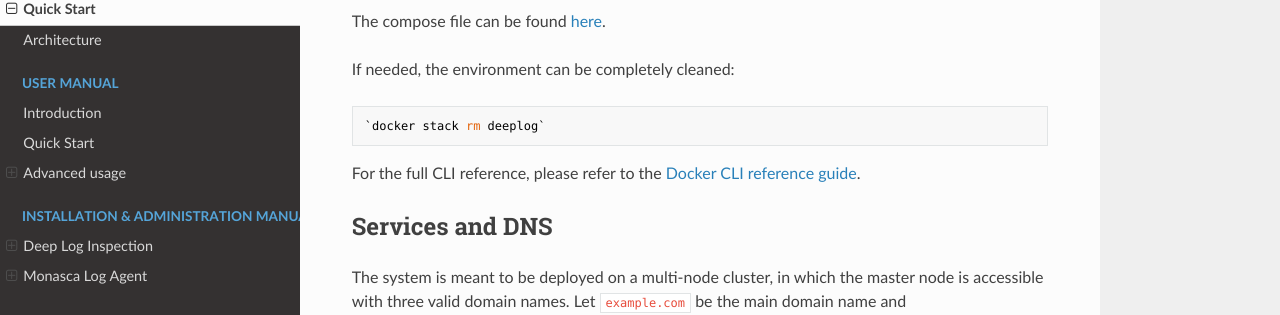
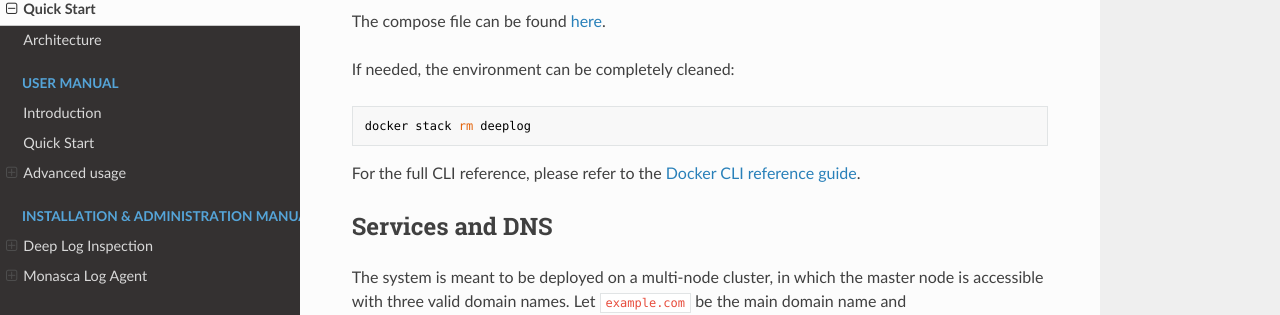
Before and after one commit to martel-innovate/deep-log-inspection, an MkDocs documentation site: the page built from doc/quickstart.md, in a window 1280 px wide and 900 px high, scrolled down 527 px. Shown: the part 141-456 px from the top of the window. Built offline with MkDocs 1.6.1, drawn with Linux system fonts in a browser that asks for light colours; nearby versions of some CDN libraries; old or Windows-style settings are respelled for this version of MkDocs.

Commit message:
removed unnecessary quotes

```diff
--- a/doc/quickstart.md
+++ b/doc/quickstart.md
@@ -22,7 +22,7 @@ The compose file can be found [here](https://github.com/martel-innovate/deep-log
 
 If needed, the environment can be completely cleaned:
 
-    `docker stack rm deeplog`
+    docker stack rm deeplog
 
 For the full CLI reference, please refer to the [Docker CLI reference guide](https://docs.docker.com/engine/reference/commandline/cli/).
 
```
Also changed, not shown: README.md (+1 -1 lines).
